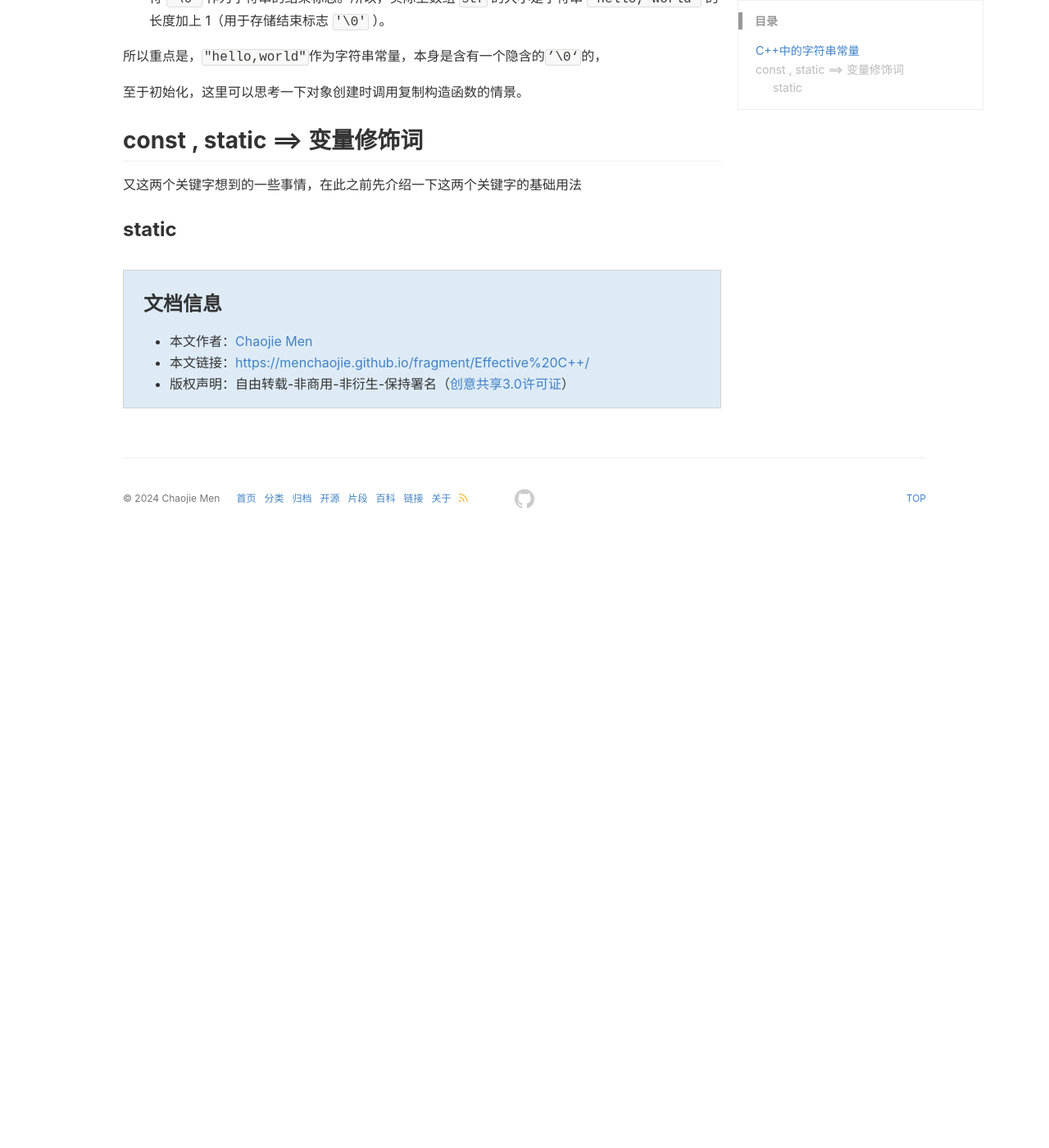
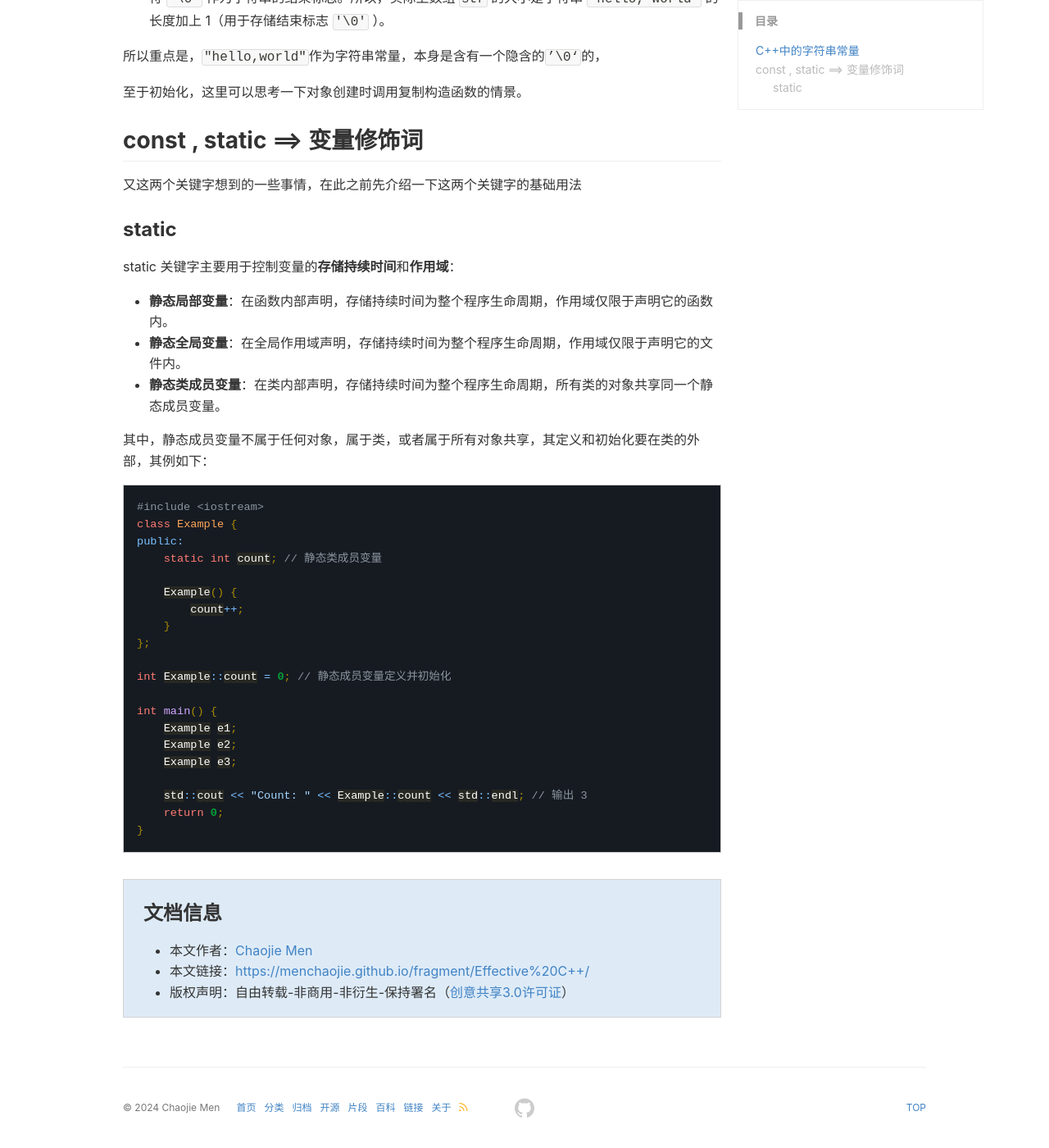
Before and after one commit to menchaojie/menchaojie.github.io, a Jekyll site: the page built from _fragments/Effective C++.md, in a window 1280 px wide and 1400 px high, scrolled down 559 px. Shown: the whole window at 82% size. Built offline with Jekyll 4.4.1, drawn with Linux system fonts in a browser that asks for light colours; comment, search, counter and statistics services are not loaded; before the commit the page ends 1216 px from its top, so only the background shows below that.

Commit message:
2024-07-06(Saturday)00:05

````diff
--- a/_fragments/Effective C++.md
+++ b/_fragments/Effective C++.md
@@ -31,3 +31,33 @@ char s[] = "hello,world";
 又这两个关键字想到的一些事情，在此之前先介绍一下这两个关键字的基础用法
 
 ### static
+
+static 关键字主要用于控制变量的**存储持续时间**和**作用域**：
+
+ -  **静态局部变量**：在函数内部声明，存储持续时间为整个程序生命周期，作用域仅限于声明它的函数内。
+ -   **静态全局变量**：在全局作用域声明，存储持续时间为整个程序生命周期，作用域仅限于声明它的文件内。
+ -   **静态类成员变量**：在类内部声明，存储持续时间为整个程序生命周期，所有类的对象共享同一个静态成员变量。
+
+其中，静态成员变量不属于任何对象，属于类，或者属于所有对象共享，其定义和初始化要在类的外部，其例如下：
+```cpp
+#include <iostream>
+class Example {
+public:
+    static int count; // 静态类成员变量
+
+    Example() {
+        count++;
+    }
+};
+
+int Example::count = 0; // 静态成员变量定义并初始化
+
+int main() {
+    Example e1;
+    Example e2;
+    Example e3;
+
+    std::cout << "Count: " << Example::count << std::endl; // 输出 3
+    return 0;
+}
+```
````
